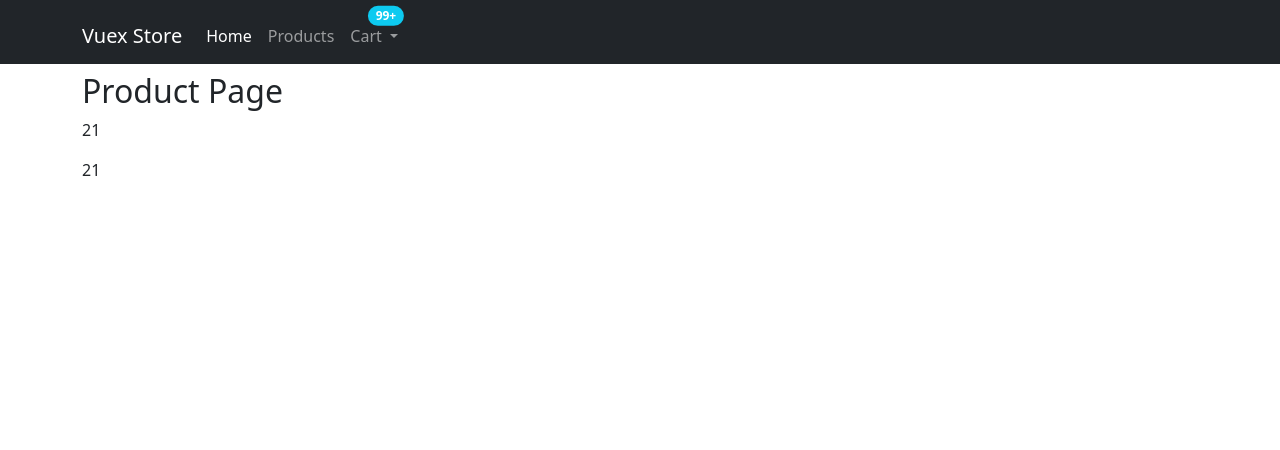
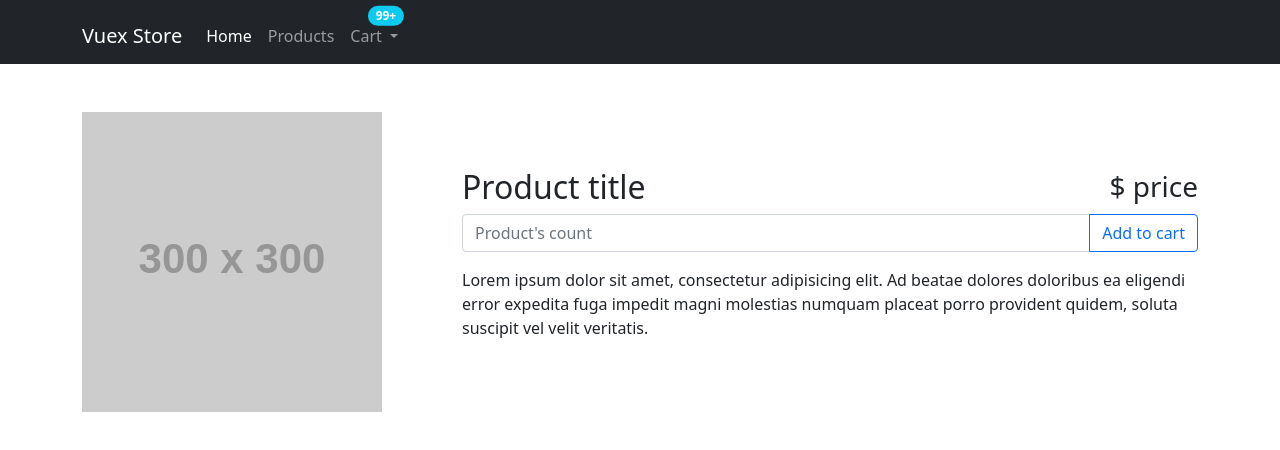
Before and after one commit to x-ahmed/laravel-vuex-store, a Vue app in the folder frontend/: page /products/21 in a window 1280 px wide. Shown: the top 450 px of the page. Built offline with nearby package versions, Linux system fonts and the light colour scheme.

Commit message:
designed single product page

```diff
--- a/frontend/src/components/Header.vue
+++ b/frontend/src/components/Header.vue
@@ -19,7 +19,7 @@
           style="--bs-scroll-height: 100px;"
       >
         <li class="nav-item">
-          <a class="nav-link active" aria-current="page" href="#">Home</a>
+          <router-link class="nav-link active" aria-current="page" :to="{name: 'home'}">Home</router-link>
         </li>
         <li class="nav-item">
           <a class="nav-link" href="#">Products</a>
--- a/frontend/src/pages/Product.vue
+++ b/frontend/src/pages/Product.vue
@@ -1,8 +1,35 @@
 <template>
-  <div>
-    <h2>Product Page</h2>
-    <p>{{$route.params.id}}</p>
-    <p>{{id}}</p>
+  <div class="row mt-5 d-flex align-items-center">
+    <div class="col-4">
+      <img
+          src="https://via.placeholder.com/300"
+          alt=""
+      />
+    </div>
+    <div class="col-8">
+      <div class="m-auto d-flex align-items-center justify-content-between">
+        <h2>Product title</h2>
+        <h3>$ price</h3>
+      </div>
+      <div class="input-group mb-3">
+      <input
+          type="number"
+          class="form-control"
+          placeholder="Product's count"
+          aria-label="Product's count"
+          min="1"
+          aria-describedby="button-addon2"
+      />
+      <button
+          class="btn btn-outline-primary"
+          type="button"
+          id="button-addon2"
+      >
+        Add to cart
+      </button>
+    </div>
+      <p class="mt-3">Lorem ipsum dolor sit amet, consectetur adipisicing elit. Ad beatae dolores doloribus ea eligendi error expedita fuga impedit magni molestias numquam placeat porro provident quidem, soluta suscipit vel velit veritatis.</p>
+    </div>
   </div>
 </template>
 
@@ -11,7 +38,6 @@ export default {
   name: "Product",
   props: {
     id: {
-      type: Number,
       required: true,
     },
   },
```
